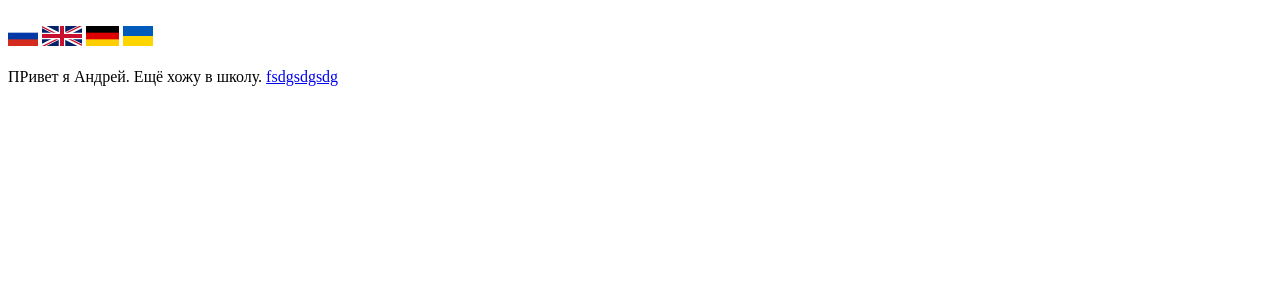
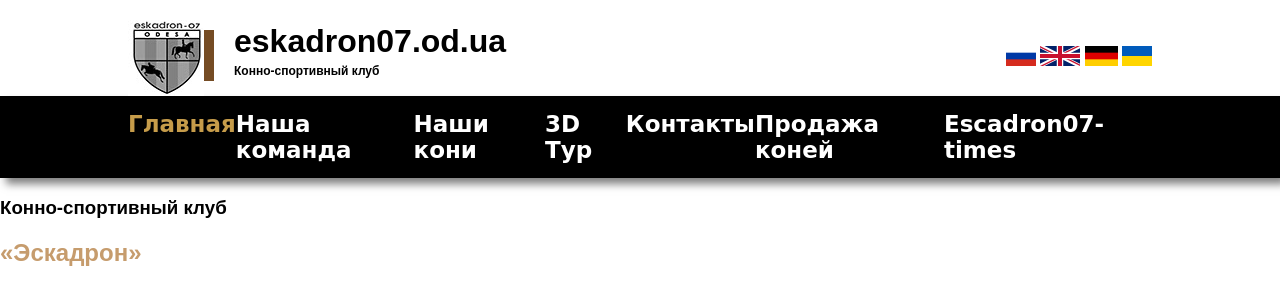
Before and after one commit to escadron07/escadron07.github.io, a plain HTML site: page index.html in a window 1280 px wide. Drawn offline with nearby package versions, Linux system fonts and the light colour scheme; a web font is replaced by a local one.

Commit message:
Add files via upload

```diff
--- a/css/main.scss
+++ b/css/main.scss
@@ -1,3 +1,66 @@
+@import url('https://fonts.googleapis.com/css2?family=Days+One&display=swap');
 body {
     margin: 0;
+    font-family: Arial, Helvetica, sans-serif;
 }
+
+.header {
+    padding-top: 20px;
+    &-top {
+        display: flex;
+        justify-content: space-between;
+        align-items: center;
+        width: 80%;
+        margin: 0 auto;
+        .wrapper-l {
+            display: flex;
+            align-items: flex-start;
+            .logo-desc {
+                padding-left: 20px;
+                margin-top: 10px;
+                position: relative;
+                h1 {
+                    margin-bottom: 5px;
+                    margin-top: -5px;
+                    font-weight: 800;
+                    line-height: 32px;
+                }
+                p {
+                    margin-top: 0px;
+                    margin-bottom: 0;
+                    font-size: 12px;
+                    line-height: 19px;
+                    font-weight: bold;
+                }
+                border-left: 10px solid #754C24;
+            }
+        }
+    }
+    &-bottom {
+        background-color: #000;
+        box-shadow: 6px 6px 8px rgb(0 0 0 / 50%);
+        .container {
+            width: 80%;
+            margin: 0 auto;
+            display: flex;
+            justify-content: space-between;
+            .main-links {
+                color:#fff;
+                font-family: cursive;
+                font-weight: 700;
+                color: #fff;
+                font-family: cursive;
+                font-weight: 700;
+                padding: 15px 0;
+                font-size: 23px;
+                text-decoration: none;
+                &:hover {
+                    color:#C69C4A;
+                }
+                &.active {
+                    color:#C69C4A;
+                }
+            }
+        }
+    }
+}
--- a/css/style.css
+++ b/css/style.css
@@ -1 +1 @@
-@import url('css/main.css');
+@import url('main.css');
--- a/index.html
+++ b/index.html
@@ -6,10 +6,10 @@
     <meta name="viewport" content="width=device-width, initial-scale=1.0">
     <title>Escadron</title>
     <link rel="stylesheet" href="css/style.css">
-    <script src="https://cdnjs.cloudflare.com/ajax/libs/jquery/3.3.1/jquery.min.js"></script>
+    <!-- <script src="https://cdnjs.cloudflare.com/ajax/libs/jquery/3.3.1/jquery.min.js"></script>
     <script src="https://cdnjs.cloudflare.com/ajax/libs/jquery-cookie/1.4.1/jquery.cookie.min.js"></script>
     <script src="js/google-translate.js"></script>
-    <script src="//translate.google.com/translate_a/element.js?cb=TranslateInit"></script>
+    <script src="//translate.google.com/translate_a/element.js?cb=TranslateInit"></script> -->
     <style>
         .skiptranslate {
             display: none !important;
@@ -23,7 +23,11 @@
     <header class="header">
         <div class="header-top">
             <div class="wrapper-l">
-                <img src="" alt="" class="logo wrapper-logo">
+                <img src="img/logo.jpg" width="76" height="76" alt="" class="logo wrapper-logo">
+                <div class="logo-desc">
+                    <h1 class="logo-desc-h1">eskadron07.od.ua</h1>
+                    <p class="logo-desc-p">Конно-спортивный клуб</p>
+                </div>
             </div>
             <div class="wrapper-sl">
                 <div class="wrapper-sl-social">
@@ -40,10 +44,21 @@
                 </div>
             </div>
         </div>
-        <div class="header-bottom"></div>
+        <div class="header-bottom">
+            <div class="container">
+                <a href="" class="main-links active">Главная</a>
+                <a href="" class="main-links">Наша команда</a>
+                <a href="" class="main-links">Наши кони</a>
+                <a href="" class="main-links">3D Тур</a>
+                <a href="" class="main-links">Контакты</a>
+                <a href="" class="main-links">Продажа коней</a>
+                <a href="" class="main-links">Escadron07-times</a>
+            </div>
+        </div>
     </header>
-    <br>
-    ПРивет я Андрей. Ещё хожу в школу.
-    <a href="index2.html">fsdgsdgsdg</a>
+    <section class="intro">
+        <h3 class="intro-title1" style="color: #000;">Конно-спортивный клуб</h2>
+        <h2 class="intro-title2" style="color:#C69C6D">«Эскадрон»</h2>
+    </section>
 </body>
 </html>
```
Also changed, not shown: css/main.css, img/logo.jpg (added), img/photo_2021-03-02_14-33-06.jpg (added), img/photo_2021-03-02_14-35-18.jpg (added).
